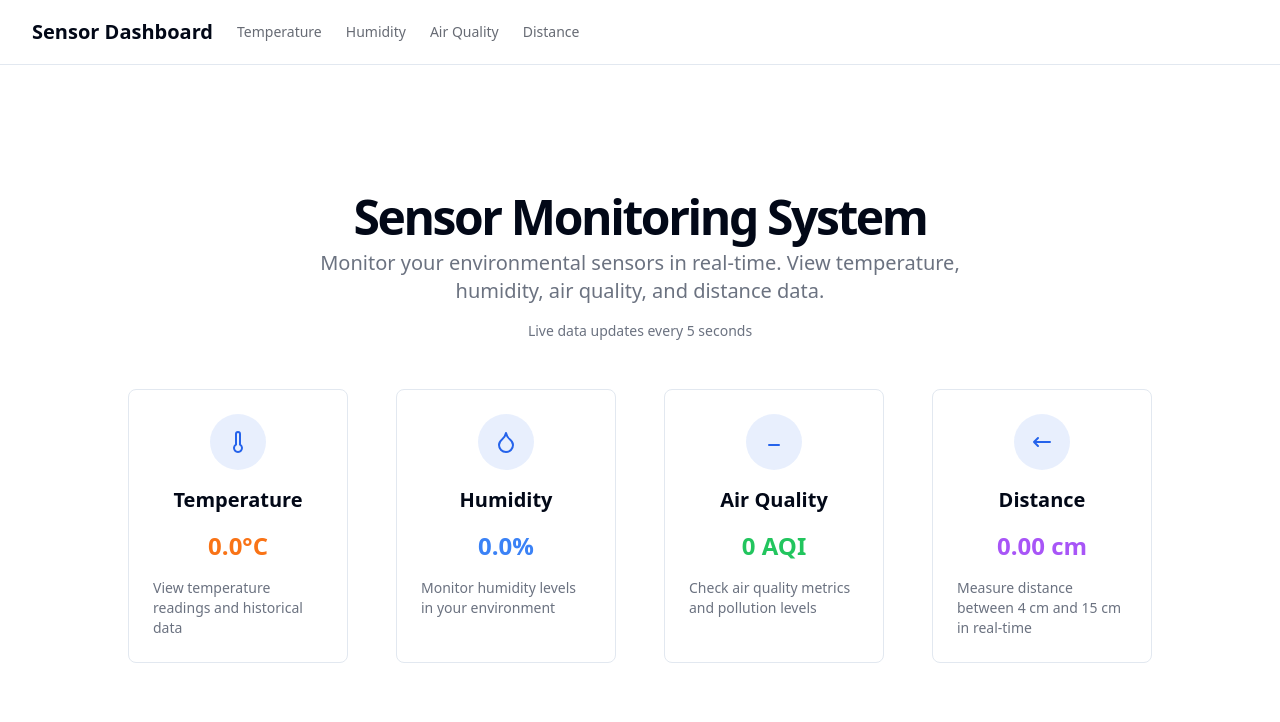
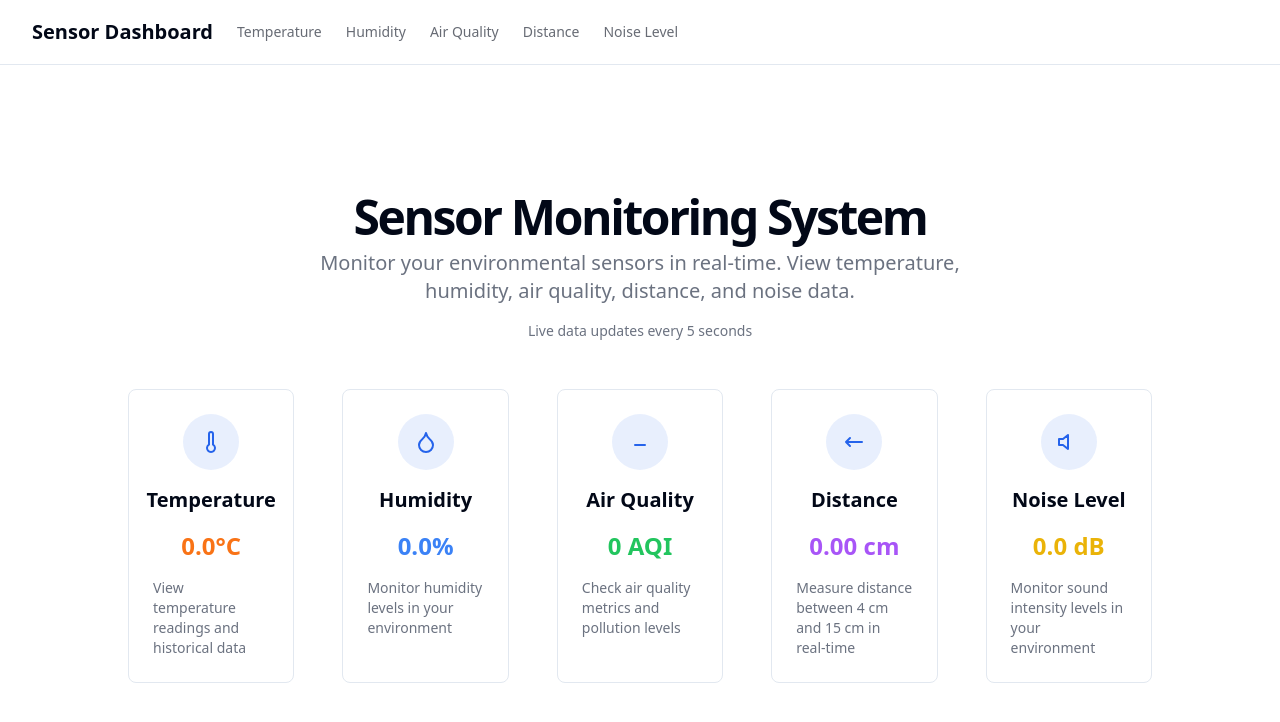
Before and after one commit to Monstertrox/Sensor-Dashboard, a Next.js app in the folder Sensor-dashboard/: page / in a window 1280 px wide. Shown: the top 722 px of the page. Built offline with nearby package versions, Linux system fonts and the light colour scheme; no server answers; the database is empty.

Commit message:
Update home-page-content.tsx

```diff
--- a/Sensor-dashboard/components/home-page-content.tsx
+++ b/Sensor-dashboard/components/home-page-content.tsx
@@ -9,8 +9,10 @@ import DebugPanel from "@/components/debug-panel"
 export default function HomePageContent() {
   const { data: sensorData, isLoading, error } = useSensorData()
 
-  // Obtener los últimos valores de cada tipo de sensor
-  const getLatestValue = (sensorType: "temperature" | "humidity" | "air_quality" | "distance") => {
+  // Obtener los últimos valores de cada tipo de sensor (agregamos noise_level)
+  const getLatestValue = (
+    sensorType: "temperature" | "humidity" | "air_quality" | "distance" | "noise_level"
+  ) => {
     if (!sensorData) return 0
     const filtered = sensorData.filter((reading) => reading.sensor_type === sensorType)
     if (filtered.length === 0) return 0
@@ -20,9 +22,10 @@ export default function HomePageContent() {
   const temperatureValue = getLatestValue("temperature")
   const humidityValue = getLatestValue("humidity")
   const airQualityValue = getLatestValue("air_quality")
-  const distanceValue = getLatestValue("distance") // 📏 Nueva variable: distancia
+  const distanceValue = getLatestValue("distance")
+  const noiseLevelValue = getLatestValue("noise_level") // 🔊 Nuevo sensor
 
-  // Verificar si estamos usando datos de fallback
+  // Verificar si estamos usando datos simulados
   const isUsingFallback = sensorData?.some((reading) => reading.device_id?.includes("001")) || false
 
   return (
@@ -46,6 +49,10 @@ export default function HomePageContent() {
               <Link href="/distance" className="transition-colors hover:text-foreground/80 text-foreground/60">
                 Distance
               </Link>
+              {/* 🔊 Nuevo enlace para Noise Level */}
+              <Link href="/noise-level" className="transition-colors hover:text-foreground/80 text-foreground/60">
+                Noise Level
+              </Link>
             </nav>
           </div>
         </div>
@@ -60,7 +67,8 @@ export default function HomePageContent() {
                   Sensor Monitoring System
                 </h1>
                 <p className="mx-auto max-w-[700px] text-gray-500 md:text-xl dark:text-gray-400">
-                  Monitor your environmental sensors in real-time. View temperature, humidity, air quality, and distance data.
+                  Monitor your environmental sensors in real-time. View temperature, humidity, air quality,
+                  distance, and noise data.
                 </p>
               </div>
               {!isLoading && (
@@ -83,7 +91,7 @@ export default function HomePageContent() {
             )}
 
             {/* Tarjetas de sensores */}
-            <div className="mx-auto grid max-w-5xl grid-cols-1 gap-6 md:grid-cols-4 lg:gap-12 mt-12">
+            <div className="mx-auto grid max-w-5xl grid-cols-1 gap-6 md:grid-cols-5 lg:gap-12 mt-12">
               {/* Temperature */}
               <SensorCard
                 link="/temperature"
@@ -117,7 +125,7 @@ export default function HomePageContent() {
                 iconPath="M7 15h10"
               />
 
-              {/* 📏 Distance */}
+              {/* Distance */}
               <SensorCard
                 link="/distance"
                 title="Distance"
@@ -125,7 +133,18 @@ export default function HomePageContent() {
                 color="text-purple-500"
                 isLoading={isLoading}
                 description="Measure distance between 4 cm and 15 cm in real-time"
-                iconPath="M4 12h16M4 12l4-4m-4 4l4 4" // Ícono tipo flechas
+                iconPath="M4 12h16M4 12l4-4m-4 4l4 4"
+              />
+
+              {/* 🔊 Noise Level */}
+              <SensorCard
+                link="/noise-level"
+                title="Noise Level"
+                value={noiseLevelValue.toFixed(1) + " dB"}
+                color="text-yellow-500"
+                isLoading={isLoading}
+                description="Monitor sound intensity levels in your environment"
+                iconPath="M11 5L6 9H2v6h4l5 4V5z"
               />
             </div>
 
```
